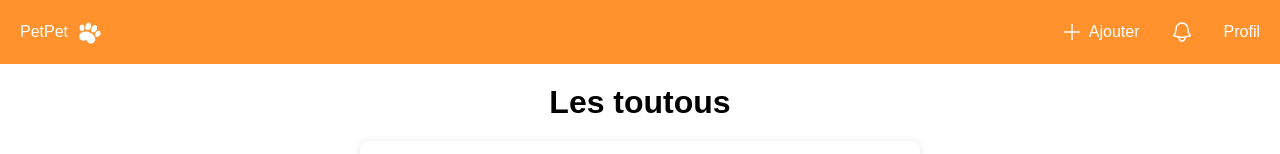
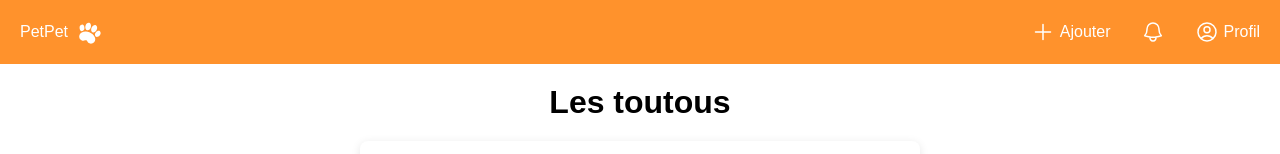
Before and after one commit to Pierre-gaillard-dev/petpet, a React (Vite) app in the folder front/: page / in a window 1280 px wide. Shown: the top 154 px of the page. Built offline with nearby package versions, Linux system fonts and the light colour scheme.

Commit message:
feat(login): add userContext add popover component change <a> to <Link> in navbar

```diff
--- a/front/src/App.css
+++ b/front/src/App.css
@@ -17,3 +17,9 @@ svg {
   max-width: 100%;
   height: auto;
 }
+
+a {
+  text-decoration: none;
+  color: inherit;
+  cursor: pointer;
+}
--- a/front/src/components/Icons.tsx
+++ b/front/src/components/Icons.tsx
@@ -46,4 +46,21 @@ const Paw: FC = () => (
   </svg>
 )
 
-export { Plus, Bell, Paw }
+const Profile: FC = () => (
+  <svg
+    xmlns="http://www.w3.org/2000/svg"
+    fill="none"
+    viewBox="0 0 24 24"
+    strokeWidth={1.5}
+    stroke="currentColor"
+    className="w-6 h-6"
+  >
+    <path
+      strokeLinecap="round"
+      strokeLinejoin="round"
+      d="M17.982 18.725A7.488 7.488 0 0012 15.75a7.488 7.488 0 00-5.982 2.975m11.963 0a9 9 0 10-11.963 0m11.963 0A8.966 8.966 0 0112 21a8.966 8.966 0 01-5.982-2.275M15 9.75a3 3 0 11-6 0 3 3 0 016 0z"
+    />
+  </svg>
+)
+
+export { Plus, Bell, Paw, Profile }
--- a/front/src/components/NavBar.css
+++ b/front/src/components/NavBar.css
@@ -34,4 +34,11 @@
     height: 24px;
     width: 24px;
   }
+
+  .profile .popover {
+    right: 0;
+    a {
+      color: #000;
+    }
+  }
 }
--- a/front/src/components/Navbar.tsx
+++ b/front/src/components/Navbar.tsx
@@ -1,9 +1,15 @@
 import { useState, type FC } from "react"
-import { Bell, Paw, Plus } from "./Icons"
+import { Bell, Paw, Plus, Profile } from "./Icons"
 import "./NavBar.css"
 import AddPostModal from "./AddPostModal"
+import Popover from "./Popover"
+import { useUser } from "../contexts/user.context"
+import { Link } from "react-router"
 
 const Navbar: FC = () => {
+  const { user, handleLogout } = useUser()
+
+  const [isUserPopoverOpen, setIsUserPopoverOpen] = useState(false)
   const [isAddModalOpen, setIsAddModalOpen] = useState(false)
 
   const handleAddClick = () => {
@@ -20,16 +26,29 @@ const Navbar: FC = () => {
   }
 
   const handleProfileClick = () => {
-    // Logic to navigate to the user profile goes here
-    console.log("Profile button clicked")
+    if (user) {
+      setIsUserPopoverOpen(prev => !prev)
+    }
   }
+
+  const handleProfilePopoverClose = () => {
+    setIsUserPopoverOpen(false)
+  }
+
+  const handleLogoutClick = () => {
+    if (handleLogout) {
+      handleLogout()
+    }
+    setIsUserPopoverOpen(false)
+  }
+
   return (
     <>
       <div className="navbar">
-        <div className="logo">
+        <Link className="logo" to="/">
           PetPet
           <Paw />
-        </div>
+        </Link>
         <div className="nav-links">
           <a onClick={handleAddClick}>
             <Plus />
@@ -38,7 +57,18 @@ const Navbar: FC = () => {
           <a onClick={handleNotifClick}>
             <Bell />
           </a>
-          <a onClick={handleProfileClick}>Profil</a>
+          <div className="profile">
+            <Link onClick={handleProfileClick} to={user ? "" : "/login"}>
+              <Profile />
+              {user ? user.username : "Profil"}
+            </Link>
+            <Popover
+              isOpen={isUserPopoverOpen}
+              onClose={handleProfilePopoverClose}
+            >
+              <a onClick={handleLogoutClick}>Se déconnecter</a>
+            </Popover>
+          </div>
         </div>
       </div>
 
--- /dev/null
+++ b/front/src/components/Popover.css
@@ -0,0 +1,18 @@
+.popover {
+  position: absolute;
+  top: 100%;
+  background-color: white;
+  border: 1px solid #ccc;
+  border-radius: 4px;
+  box-shadow: 0 2px 10px rgba(0, 0, 0, 0.1);
+  padding: 10px;
+  z-index: 1000;
+}
+
+.popover:not(.open) {
+  display: none;
+}
+
+*:has(> .popover) {
+  position: relative;
+}
--- /dev/null
+++ b/front/src/components/Popover.tsx
@@ -0,0 +1,27 @@
+import { useEffect, type FC } from "react"
+import "./Popover.css"
+
+interface PopoverProps {
+  isOpen?: boolean
+  onClose?: () => void
+  children: React.ReactNode
+}
+
+const Popover: FC<PopoverProps> = ({ isOpen, onClose, children }) => {
+  useEffect(() => {
+    const handleClickOutside = () => {
+      if (isOpen && onClose) {
+        onClose()
+      }
+    }
+
+    document.addEventListener("mousedown", handleClickOutside)
+    return () => {
+      document.removeEventListener("mousedown", handleClickOutside)
+    }
+  }, [isOpen, onClose])
+
+  return <div className={`popover ${isOpen ? "open" : ""}`}>{children}</div>
+}
+
+export default Popover
--- /dev/null
+++ b/front/src/contexts/user.context.tsx
@@ -0,0 +1,48 @@
+import {
+  createContext,
+  useContext,
+  useState,
+  type ReactNode,
+  type Dispatch,
+  type SetStateAction,
+  useEffect,
+} from "react"
+import type { User } from "../types"
+
+type UserContextType = {
+  user: User | null
+  setUser: Dispatch<SetStateAction<User | null>>
+  handleLogout?: () => void
+}
+
+const UserContext = createContext<UserContextType | undefined>(undefined)
+
+export const UserProvider = ({ children }: { children: ReactNode }) => {
+  const [user, setUser] = useState<User | null>(null)
+
+  useEffect(() => {
+    const localUser = localStorage.getItem("user")
+    if (localUser) {
+      setUser(JSON.parse(localUser))
+    }
+  }, [])
+
+  const handleLogout = () => {
+    setUser(null)
+    localStorage.removeItem("user")
+  }
+
+  return (
+    <UserContext.Provider value={{ user, setUser, handleLogout }}>
+      {children}
+    </UserContext.Provider>
+  )
+}
+
+export const useUser = () => {
+  const context = useContext(UserContext)
+  if (!context) {
+    throw new Error("useUser must be used within a UserProvider")
+  }
+  return context
+}
--- a/front/src/main.tsx
+++ b/front/src/main.tsx
@@ -1,9 +1,12 @@
 import { StrictMode } from "react"
 import { createRoot } from "react-dom/client"
 import App from "./App"
+import { UserProvider } from "./contexts/user.context"
 
 createRoot(document.getElementById("root")!).render(
   <StrictMode>
-    <App />
+    <UserProvider>
+      <App />
+    </UserProvider>
   </StrictMode>
 )
--- a/front/src/types/index.ts
+++ b/front/src/types/index.ts
@@ -1,2 +1,4 @@
 import type { Post } from "./post.type"
-export type { Post }
+import type { User, UserShort } from "./user.type"
+
+export type { Post, User, UserShort }
```
